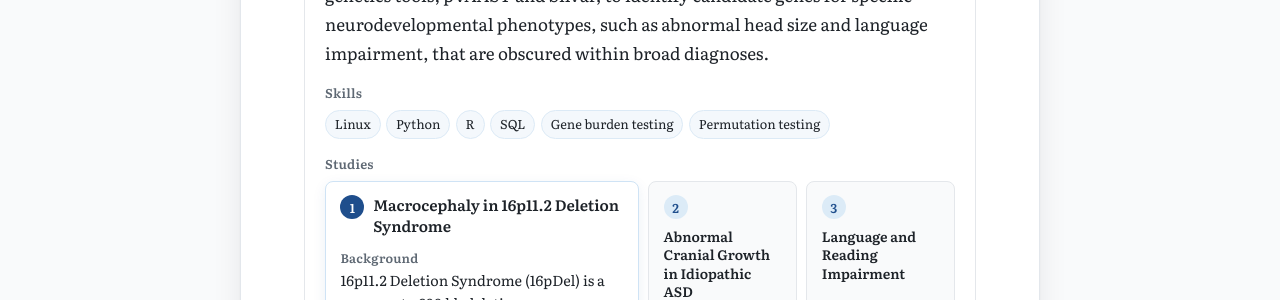
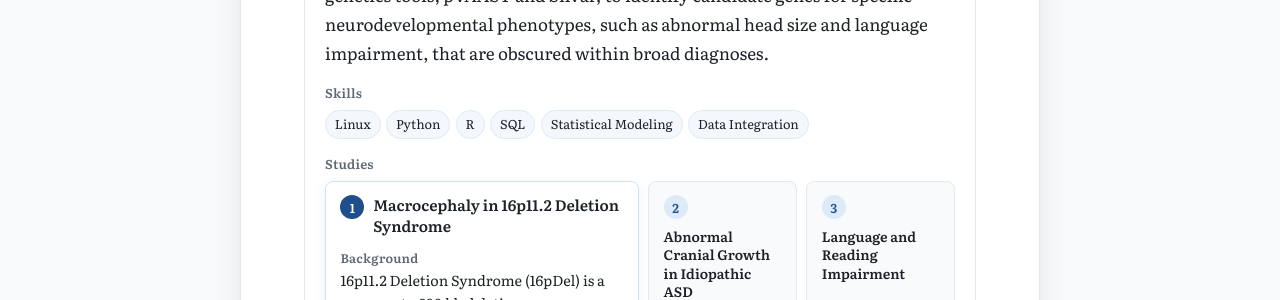
Before and after one commit to mklodi1/mklodi1.github.io, a Jekyll site: the page built from projects/index.html, in a window 1280 px wide. Shown: the part 391-691 px from the top of the page. Built offline with Jekyll 4.4.1, drawn with Linux system fonts in a browser that asks for light colours.

Commit message:
Pipeline skills: Statistical Modeling, Data Integration
Co-Authored-By: Claude Opus 5.5 <noreply@anthropic.com>
Claude-Session: https://claude.ai/code/session_018B7yRm4wV88UDqtVSP6gVK

```diff
--- a/_data/projects.yml
+++ b/_data/projects.yml
@@ -5,7 +5,7 @@
 
 - title: "Convergent Rare-Variant Analysis Pipeline for Neurodevelopmental Disorders"
   objective: "Build a customizable pipeline that integrates two complementary statistical genetics tools, pVAAST and Slivar, to identify candidate genes for specific neurodevelopmental phenotypes, such as abnormal head size and language impairment, that are obscured within broad diagnoses."
-  skills: "Linux, Python, R, SQL, Gene burden testing, Permutation testing"
+  skills: "Linux, Python, R, SQL, Statistical Modeling, Data Integration"
   studies:
     - title: "Macrocephaly in 16p11.2 Deletion Syndrome"
       background: "16p11.2 Deletion Syndrome (16pDel) is a recurrent ~600 kb deletion on chromosome 16 associated with neural progenitor cell (NPC) hyperproliferation and brain overgrowth. Despite the shared primary deletion, only a subset of patients exhibit macrocephaly, suggesting that additional modifying genetic variation influences susceptibility to abnormal NPC proliferation."
```
